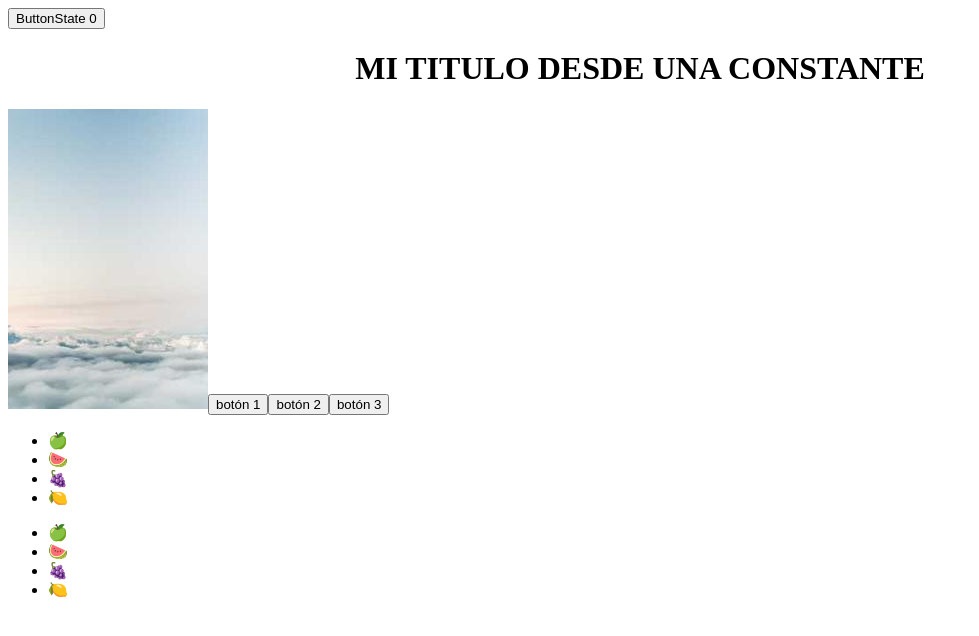
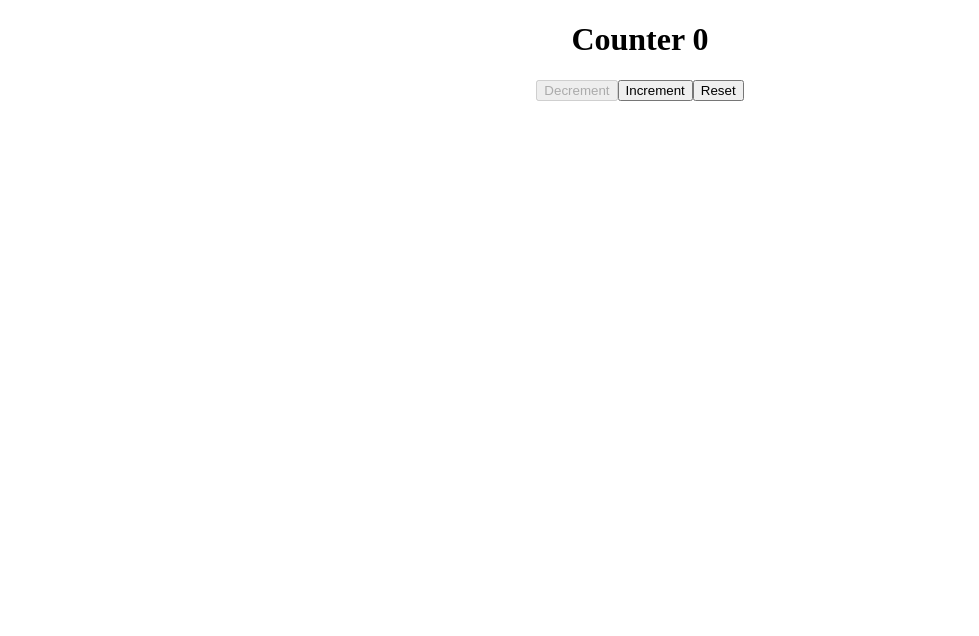
Before and after one commit to MDG99/Curso-React, a React (Vite) app: page / in a window 1280 px wide. Shown: the top 636 px of the page, without its empty margins (0-979 px from the left). Built offline with nearby package versions, Linux system fonts and the light colour scheme.

Commit message:
Practica 1

```diff
--- a/src/App.jsx
+++ b/src/App.jsx
@@ -1,33 +1,52 @@
 // Podemos importar usando vite. Nos trae el path
-import imgUno from './assets/images/img-1.jpeg'
-import Button from "./components/Button"
-import ListFruit from './components/ListFruit'
-import ButtonState from './components/Buttonstate'
+
+import { useState } from "react"
 
 
 const App = () => {
-    const title = "mi titulo desde una constante"
-    const classTitle = "text-center"
-    const pathImg = imgUno
 
-    const fruits = ["🍏", "🍉", "🍇", "🍋"]
+    const [count, setCount] = useState(0)
+
+    const handleClickDecrement = () => {
+        setCount(count - 1)
+    };
+
+    const handleClickIncrement = () => {
+        setCount(count + 1)
+    };
 
     return (
-        // Más de un componente se tiene que devolver en un contenedor
-        // Los componentes se pueden reutilizar las veces que uno quiera
-        <>
+            <div className="container mt-5 text-center">
+                <div className="row justify-content-center">
+                    <div className="col-5">
+                        <h1>Counter {count}</h1>
+                        <div className="d-grid gap-2">
+                            <button
+                                className="btn btn-outline-danger"
+                                onClick={handleClickDecrement}
+                                disabled={count === 0 && true}
+                            >
+                            Decrement
+                            </button>
+                            <button
+                                className="btn btn-outline-primary"
+                                onClick={handleClickIncrement}
+                            >
+                            Increment
+                            </button>
+                            <button
+                                className="btn btn-outline-dark"
+                                onClick={() => setCount(0)}
+                            >
+                            Reset
+                            </button>
+                        </div>
+                    </div>
+                </div>
+            </div>
+            );
 
-            <ButtonState></ButtonState>
-            <h1 className={classTitle}>{title.toUpperCase()}</h1>
-            <img src={pathImg} alt="" />
-            <Button text="botón 1"/>
-            <Button text="botón 2"/>
-            <Button text="botón 3"/>
-            <ListFruit fruits={fruits}/>
-            <ListFruit fruits={fruits}/>
-        </>
-    )
-}
+    };
 
 
 // Exportamos
```
Also changed, not shown: 1 other file (tests, documents, lock files or other folders).
